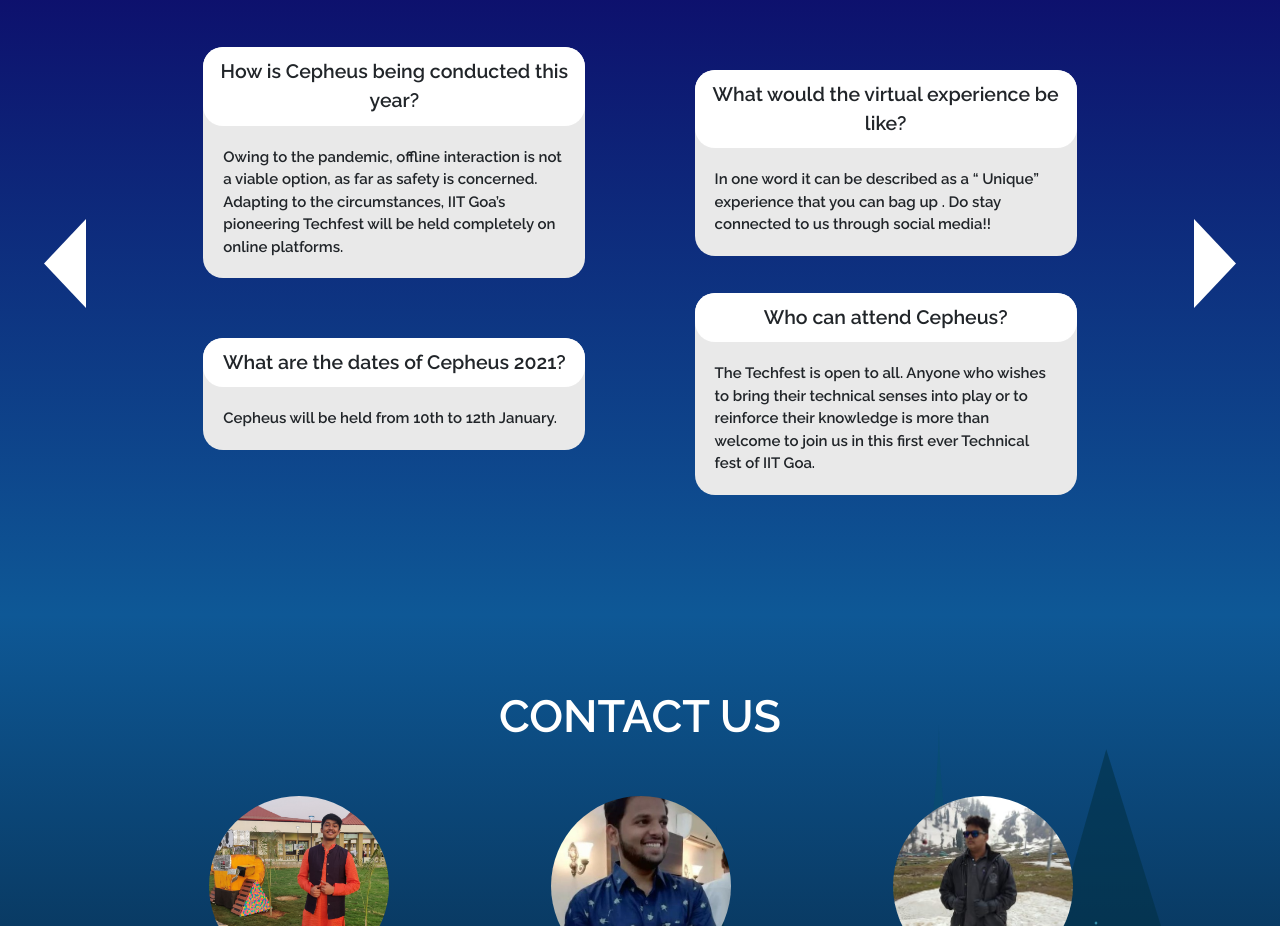
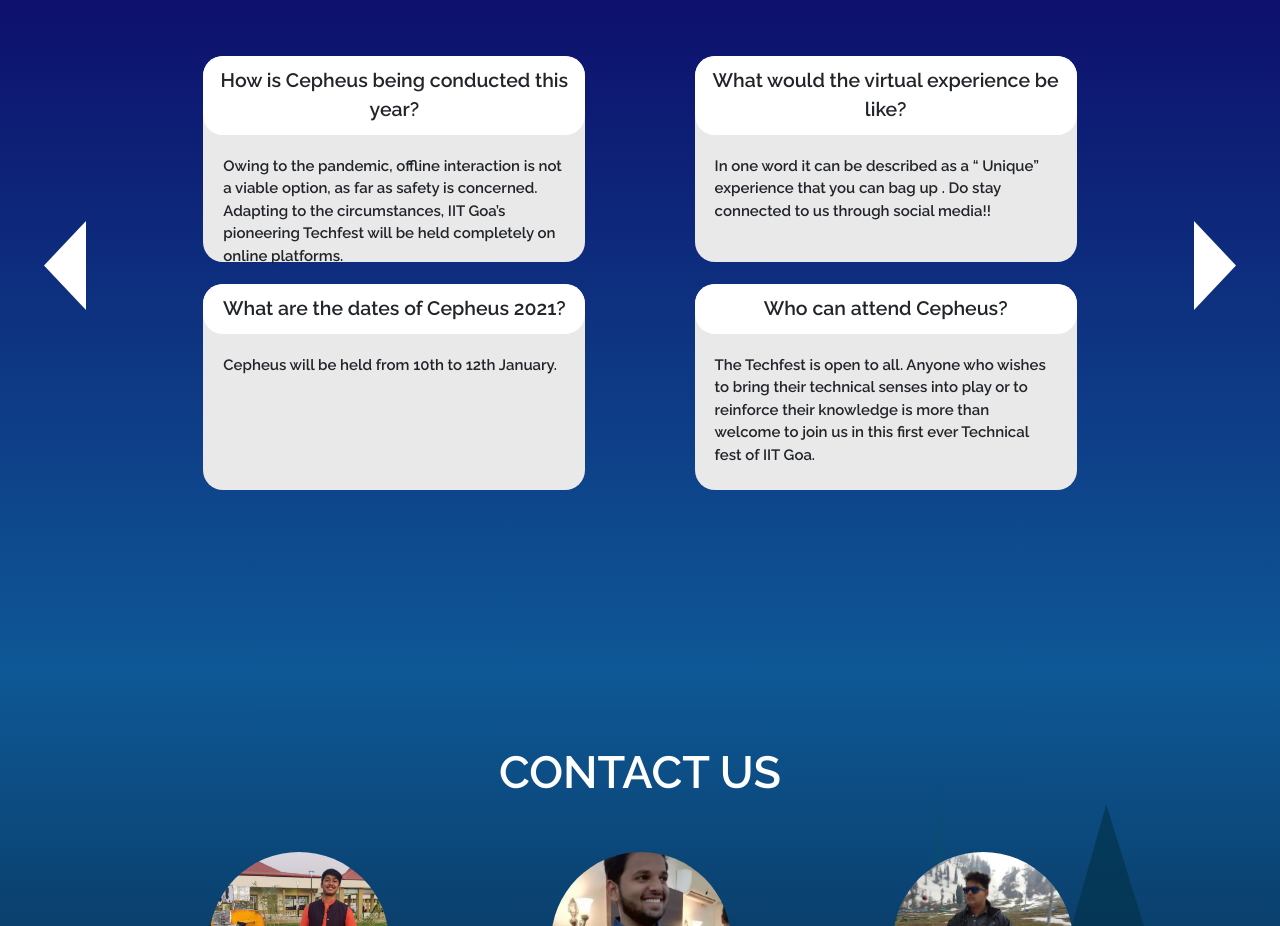
Before and after one commit to ayaniitgoa/TechFest, a React (Create React App) app: page / in a window 1280 px wide. Shown: the part 4040-4966 px from the top of the page. Built offline with nearby package versions, Linux system fonts and the light colour scheme.

Commit message:
Fixed bottom border and height for faq questions

```diff
--- a/src/Containers/FAQ/FAQ.css
+++ b/src/Containers/FAQ/FAQ.css
@@ -5,7 +5,7 @@
   background: #0d0265;
   background: -webkit-linear-gradient(to bottom, #0d0265, #0e5896);
   background: linear-gradient(to bottom, #0d0265, #0e5896);
-  /* height: 100vh; */
+  height: 100vh;
   display: flex;
   flex-direction: column;
   padding-bottom: 8rem;
@@ -80,11 +80,13 @@
   height: 70%;
   font-size: 1rem;
   overflow: scroll;
+  overflow-x: hidden;
   opacity: 1;
+  border-radius: 20px;
 }
-/* ::-webkit-scrollbar {
+::-webkit-scrollbar {
   width: 0;
-} */
+}
 
 .faq__right__button {
   height: 100%;
```
